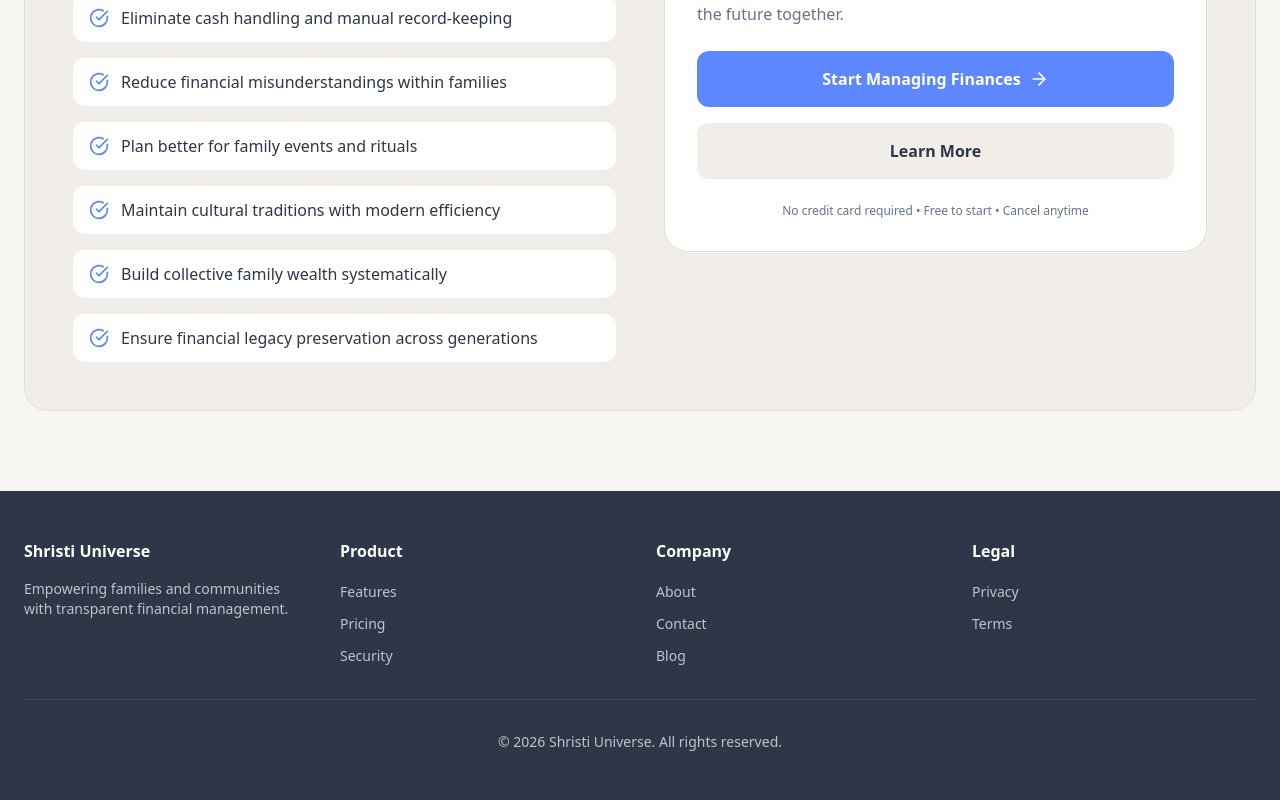
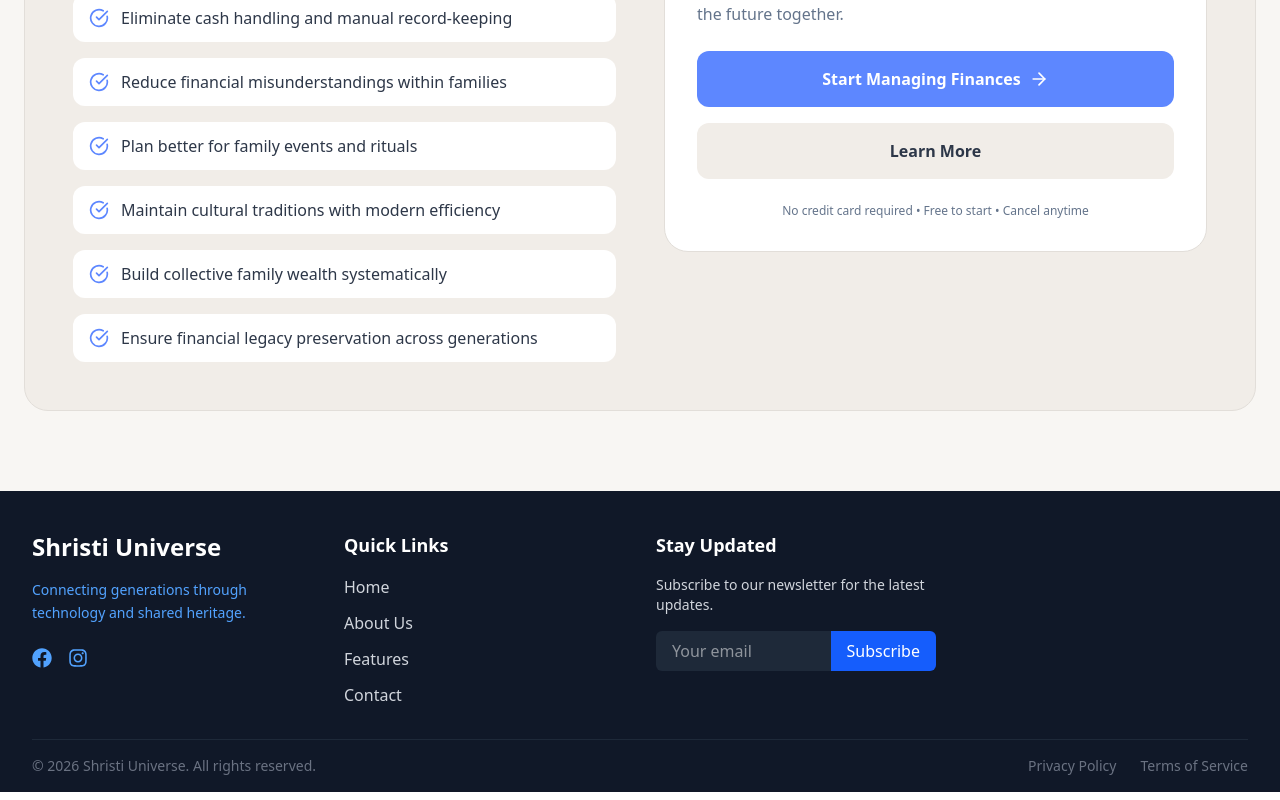
Before and after one commit to samirtiwari932/forked-shristi, a Next.js app: page /features/finance in a window 1280 px wide. Shown: the part 7718-8518 px from the top of the page. Built offline with nearby package versions, Linux system fonts and the light colour scheme.

Commit message:
adding the footer

```diff
--- a/app/features/event/page.tsx
+++ b/app/features/event/page.tsx
@@ -29,6 +29,7 @@ import { Loader2 } from "lucide-react";
 import { GoogleMapEmbed } from "@/components/Heritage/Maps";
 import LoginDialog from "@/components/dialog/Login";
 import Link from "next/link";
+import Footer from "@/components/Landing/Footer";
 
 // Animation variants
 const fadeInUp = {
@@ -964,76 +965,8 @@ const EventsPage = () => {
       </main>
 
       {/* Footer */}
-      <motion.footer
-        initial={{ opacity: 0 }}
-        whileInView={{ opacity: 1 }}
-        viewport={{ once: true }}
-        className="bg-[#2d3748] py-12"
-      >
-        <div className="max-w-7xl mx-auto px-4 sm:px-6">
-          <div className="grid grid-cols-1 md:grid-cols-4 gap-8 mb-8">
-            <div>
-              <h4 className="text-white font-bold mb-4">Shristi Universe</h4>
-              <p className="text-white/70 text-sm">
-                Bringing families and communities together through meaningful
-                events.
-              </p>
-            </div>
-            <div>
-              <h4 className="text-white font-semibold mb-4">Features</h4>
-              <ul className="space-y-2">
-                {["Events", "Heritage Sites", "Family Tree", "Finance"].map(
-                  (item) => (
-                    <li key={item}>
-                      <a
-                        href="#"
-                        className="text-white/70 hover:text-white text-sm transition-colors"
-                      >
-                        {item}
-                      </a>
-                    </li>
-                  ),
-                )}
-              </ul>
-            </div>
-            <div>
-              <h4 className="text-white font-semibold mb-4">Company</h4>
-              <ul className="space-y-2">
-                {["About", "Contact", "Blog"].map((item) => (
-                  <li key={item}>
-                    <a
-                      href="#"
-                      className="text-white/70 hover:text-white text-sm transition-colors"
-                    >
-                      {item}
-                    </a>
-                  </li>
-                ))}
-              </ul>
-            </div>
-            <div>
-              <h4 className="text-white font-semibold mb-4">Legal</h4>
-              <ul className="space-y-2">
-                {["Privacy", "Terms"].map((item) => (
-                  <li key={item}>
-                    <a
-                      href="#"
-                      className="text-white/70 hover:text-white text-sm transition-colors"
-                    >
-                      {item}
-                    </a>
-                  </li>
-                ))}
-              </ul>
-            </div>
-          </div>
-          <div className="border-t border-white/10 pt-8 text-center">
-            <p className="text-white/70 text-sm">
-              &copy; 2026 Shristi Universe. All rights reserved.
-            </p>
-          </div>
-        </div>
-      </motion.footer>
+      <Footer />
+
       {/* Event Details Dialog */}
       {selectedEvent && (
         <EventDetailsDialog
--- a/app/features/finance/page.tsx
+++ b/app/features/finance/page.tsx
@@ -37,6 +37,7 @@ import {
 import { motion } from "framer-motion";
 import LiveFinanceOverview from "@/components/Finance/LiveFinanceOverview";
 import Navbar from "@/components/Navbar";
+import Footer from "@/components/Landing/Footer";
 
 // Animation variants
 const fadeInUp = {
@@ -1521,74 +1522,7 @@ export default function FinancePage() {
       </main>
 
       {/* Footer */}
-      <motion.footer
-        initial={{ opacity: 0 }}
-        whileInView={{ opacity: 1 }}
-        viewport={{ once: true }}
-        className="bg-[#2d3748] py-12"
-      >
-        <div className="max-w-7xl mx-auto px-4 sm:px-6">
-          <div className="grid grid-cols-1 md:grid-cols-4 gap-8 mb-8">
-            <div>
-              <h4 className="text-white font-bold mb-4">Shristi Universe</h4>
-              <p className="text-white/70 text-sm">
-                Empowering families and communities with transparent financial
-                management.
-              </p>
-            </div>
-            <div>
-              <h4 className="text-white font-semibold mb-4">Product</h4>
-              <ul className="space-y-2">
-                {["Features", "Pricing", "Security"].map((item) => (
-                  <li key={item}>
-                    <a
-                      href="#"
-                      className="text-white/70 hover:text-white text-sm transition-colors"
-                    >
-                      {item}
-                    </a>
-                  </li>
-                ))}
-              </ul>
-            </div>
-            <div>
-              <h4 className="text-white font-semibold mb-4">Company</h4>
-              <ul className="space-y-2">
-                {["About", "Contact", "Blog"].map((item) => (
-                  <li key={item}>
-                    <a
-                      href="#"
-                      className="text-white/70 hover:text-white text-sm transition-colors"
-                    >
-                      {item}
-                    </a>
-                  </li>
-                ))}
-              </ul>
-            </div>
-            <div>
-              <h4 className="text-white font-semibold mb-4">Legal</h4>
-              <ul className="space-y-2">
-                {["Privacy", "Terms"].map((item) => (
-                  <li key={item}>
-                    <a
-                      href="#"
-                      className="text-white/70 hover:text-white text-sm transition-colors"
-                    >
-                      {item}
-                    </a>
-                  </li>
-                ))}
-              </ul>
-            </div>
-          </div>
-          <div className="border-t border-white/10 pt-8 text-center">
-            <p className="text-white/70 text-sm">
-              &copy; 2026 Shristi Universe. All rights reserved.
-            </p>
-          </div>
-        </div>
-      </motion.footer>
+      <Footer />
     </div>
   );
 }
--- a/app/features/heritage-sites/page.tsx
+++ b/app/features/heritage-sites/page.tsx
@@ -1,6 +1,6 @@
 "use client";
 
-import { useState, useEffect } from "react";
+import { useState, useEffect, useRef } from "react";
 import { motion } from "framer-motion";
 import {
   MapPin,
@@ -43,6 +43,7 @@ import {
   HeritageDetailsDialog,
 } from "@/components/Heritage/index";
 import LoginDialog from "@/components/dialog/Login";
+import Footer from "@/components/Landing/Footer";
 
 // Animation variants (same as finance page)
 const fadeInUp = {
@@ -77,8 +78,9 @@ const slideInRight = {
 
 const HeritagePage = () => {
   const [currentSlide, setCurrentSlide] = useState(0);
-  const [activeSection, setActiveSection] = useState("hero");
+
   const [isLoginOpen, setIsLoginOpen] = useState(false);
+  const heritageSectionRef = useRef<HTMLDivElement | null>(null);
 
   const [selectedHeritage, setSelectedHeritage] =
     useState<HeritageResponse | null>(null);
@@ -458,6 +460,7 @@ const HeritagePage = () => {
             </motion.div>
           </motion.div>
 
+          <div ref={heritageSectionRef}>
             {loading ? (
               <div className="text-center py-16">
                 <Loader2 className="h-12 w-12 text-blue-600 animate-spin mx-auto mb-4" />
@@ -479,6 +482,7 @@ const HeritagePage = () => {
                 />
               </>
             )}
+          </div>
 
           {/* Heritage Types Section */}
           <motion.div
@@ -486,7 +490,7 @@ const HeritagePage = () => {
             whileInView="visible"
             viewport={{ once: true }}
             variants={staggerContainer}
-            className="mb-24"
+            className="mt-18 mb-24"
           >
             <motion.div variants={fadeInUp} className="text-center mb-12">
               <span className="inline-flex items-center gap-2 px-4 py-2 bg-[#5d87ff]/10 text-[#5d87ff] rounded-full text-sm font-medium mb-4">
@@ -1101,6 +1105,7 @@ const HeritagePage = () => {
                       whileHover={{ scale: 1.05 }}
                       whileTap={{ scale: 0.95 }}
                       className="w-full bg-[#5d87ff] text-white font-semibold py-4 px-6 rounded-xl hover:bg-[#4a6fd9] transition-colors flex items-center justify-center gap-2"
+                      onClick={handleLogin}
                     >
                       Begin Preserving Heritage
                       <ArrowRight className="h-5 w-5" />
@@ -1109,6 +1114,12 @@ const HeritagePage = () => {
                       whileHover={{ scale: 1.05 }}
                       whileTap={{ scale: 0.95 }}
                       className="w-full bg-[#f1ede8] text-[#2d3748] font-semibold py-4 px-6 rounded-xl hover:bg-[#e2ded9] transition-colors"
+                      onClick={() =>
+                        heritageSectionRef.current?.scrollIntoView({
+                          behavior: "smooth",
+                          block: "start",
+                        })
+                      }
                     >
                       Explore Heritage Sites
                     </motion.button>
@@ -1182,75 +1193,7 @@ const HeritagePage = () => {
       </main>
 
       {/* Footer */}
-      <motion.footer
-        initial={{ opacity: 0 }}
-        whileInView={{ opacity: 1 }}
-        viewport={{ once: true }}
-        className="bg-[#2d3748] py-12"
-      >
-        <div className="max-w-7xl mx-auto px-4 sm:px-6">
-          <div className="grid grid-cols-1 md:grid-cols-4 gap-8 mb-8">
-            <div>
-              <h4 className="text-white font-bold mb-4">Shristi Universe</h4>
-              <p className="text-white/70 text-sm">
-                Empowering heritage preservation through digital innovation.
-              </p>
-            </div>
-            <div>
-              <h4 className="text-white font-semibold mb-4">Features</h4>
-              <ul className="space-y-2">
-                {["Heritage Sites", "Family Tree", "Events", "Finance"].map(
-                  (item) => (
-                    <li key={item}>
-                      <a
-                        href="#"
-                        className="text-white/70 hover:text-white text-sm transition-colors"
-                      >
-                        {item}
-                      </a>
-                    </li>
-                  ),
-                )}
-              </ul>
-            </div>
-            <div>
-              <h4 className="text-white font-semibold mb-4">Company</h4>
-              <ul className="space-y-2">
-                {["About", "Contact", "Blog"].map((item) => (
-                  <li key={item}>
-                    <a
-                      href="#"
-                      className="text-white/70 hover:text-white text-sm transition-colors"
-                    >
-                      {item}
-                    </a>
-                  </li>
-                ))}
-              </ul>
-            </div>
-            <div>
-              <h4 className="text-white font-semibold mb-4">Legal</h4>
-              <ul className="space-y-2">
-                {["Privacy", "Terms"].map((item) => (
-                  <li key={item}>
-                    <a
-                      href="#"
-                      className="text-white/70 hover:text-white text-sm transition-colors"
-                    >
-                      {item}
-                    </a>
-                  </li>
-                ))}
-              </ul>
-            </div>
-          </div>
-          <div className="border-t border-white/10 pt-8 text-center">
-            <p className="text-white/70 text-sm">
-              &copy; 2026 Shristi Universe. All rights reserved.
-            </p>
-          </div>
-        </div>
-      </motion.footer>
+      <Footer />
 
       {/* Heritage Details Dialog */}
       {selectedHeritage && (
```
Lines whose indentation alone changed are shown as unchanged.
